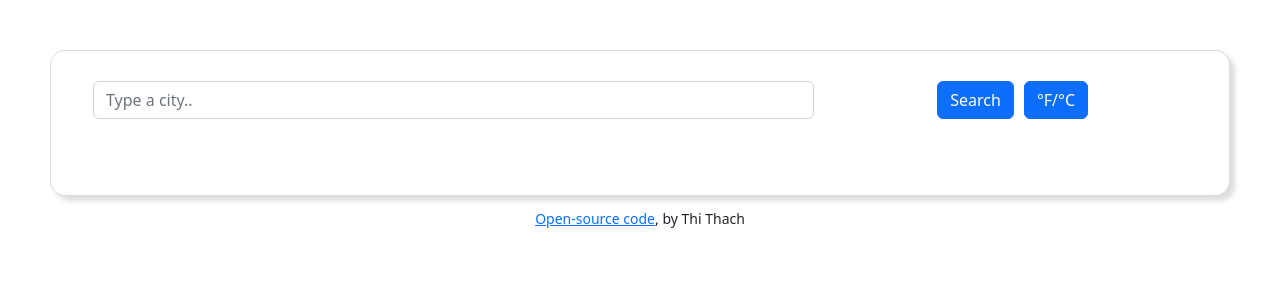
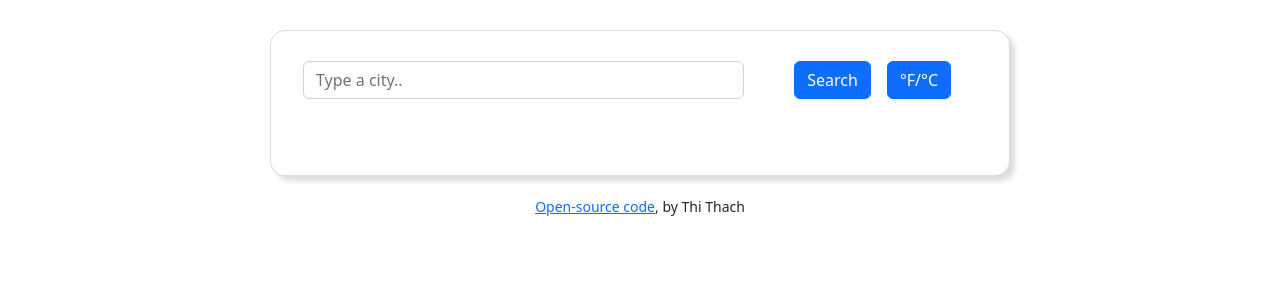
Before and after one commit to julietthach/weather-react-app, a React (Create React App) app: page / in a window 1280 px wide. Shown: the top 300 px of the page. Built offline with nearby package versions, Linux system fonts and the light colour scheme.

Commit message:
Add flexbox CSS

```diff
--- a/src/App.css
+++ b/src/App.css
@@ -1,5 +1,6 @@
 .App {
-  text-align: center;
+  justify-content: center;
+  padding: 30px;
 }
 
 .WeatherWidget {
@@ -7,14 +8,15 @@
   text-align: center;
   border: 1.5px solid rgba(128, 128, 128, 0.267);
   border-radius: 15px;
-  padding: 30px;
-  margin: 50px 50px 10px 50px;
+  padding: 30px 20px;
+  margin: 0 auto;
   box-shadow: 5px 5px 5px rgba(0, 0, 0, 0.137);
-  min-width: 400px;
+  max-width: 740px;
+  min-width: 550px;
 }
 
 .Search button {
-  margin: 0 5px;
+  margin: 0 8px;
 }
 
 .Forecast {
@@ -22,12 +24,30 @@
   text-align: center;
 }
 
-
-
-.Forecast .city {
-  color: pink;
+.Forecast ul {
+  list-style: none;
+  height: 100%;
 }
 
-.icon {
+.Forecast .weather-temperature {
+  justify-content: center;
+  align-self: center;
+  text-align: left;
+}
+
+.Forecast .weather-description {
+  justify-content: center;
+  align-self: center;
+  text-align: right;
+  font-size: 20px;
+}
+
+.Forecast img {
   max-width: 50%;
 }
+
+.footer {
+  display: block;
+  text-align: center;
+  padding-top: 20px;
+}
--- a/src/App.js
+++ b/src/App.js
@@ -6,7 +6,7 @@ function App() {
   return (
     <div className="App">
       <WeatherApp />
-      <small class="author"><a href="https://github.com/julietthach/weather-react-app" target="_blank" rel="noreferrer" >Open-source code</a>, by Thi Thach</small>
+      <small class="footer"><a href="https://github.com/julietthach/weather-react-app" target="_blank" rel="noreferrer" >Open-source code</a>, by Thi Thach</small>
     </div>
   );
 }
--- a/src/WeatherApp.js
+++ b/src/WeatherApp.js
@@ -1,4 +1,4 @@
-import "./styles.css";
+import "./App.css";
 import React, { useState, useRef } from "react";
 import axios from "axios";
 import Container from 'react-bootstrap/Container';
@@ -9,6 +9,7 @@ import Form from 'react-bootstrap/Form';
 
 export default function WeatherApp() {
   const [forecast, setForecast] = useState(null);
+  // const [unit, setUnit] = useState();
   const iconRef = useRef("");
   const forecastUrlRef = useRef("");
   const iconUrl = `http://openweathermap.org/img/wn/${iconRef.current}@2x.png`;
@@ -21,6 +22,14 @@ export default function WeatherApp() {
       iconRef.current = response.data.weather[0].icon;
     });
   }
+
+  // function convertTemperatureUnit(event) {
+  //   event.preventDefault();
+  //   console.log(unit)
+  //   let fahrenheit = Math.round(props.temperature / (9 * 5) - 32);
+  //   let celsius = Math.round(props.temperature * (9 / 5) + 32);
+
+  // }
 
   return (
     <div className="WeatherWidget">
@@ -41,13 +50,14 @@ export default function WeatherApp() {
       <ul>
         {forecast ? (
           <Row >
-          <Col>
+          <Col className="weather-temperature">
+          <h2>City</h2>
             <li>
               <img src={iconUrl} alt="" />
             </li>
-            <li>Temperature: {Math.round(forecast.main.temp)}°C</li>
+            <h1>{Math.round(forecast.main.temp)}°C</h1>
             </Col>
-            <Col>
+            <Col className="weather-description">
             <li>Description: {forecast.weather[0].description}</li>
             <li>Humidity: {forecast.main.humidity}%</li>
             <li>Wind: {forecast.wind.speed}km/h</li>
@@ -62,25 +72,3 @@ export default function WeatherApp() {
 
   );
 }
-
-//     <Container className="Forecast">
-//       <Row>
-//         <Col>
-//           <h2 className="city">Toronto</h2>
-//           <img className="icon" src={cloudImage} alt="" />
-//           <h1>20</h1>
-//         </Col>
-//         <Col>
-//           <ul>
-//             <li>Description:</li>
-//             <li>Humidity:</li>
-//             <li>Wind:</li>
-//           </ul>
-//         </Col>
-//       </Row>
-//     </Container>
-//     </div>
-
-
-//   );
-// } */}
```
Also changed, not shown: src/styles.css (deleted).
